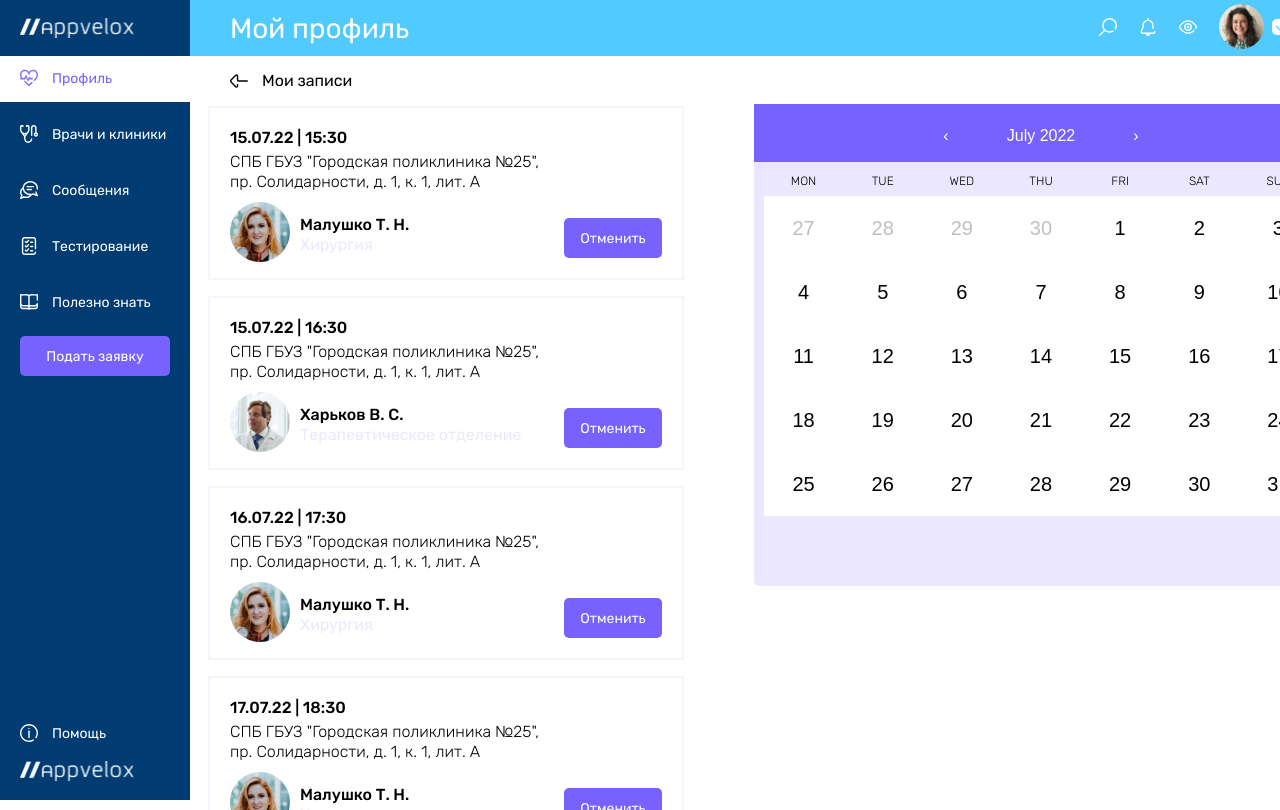
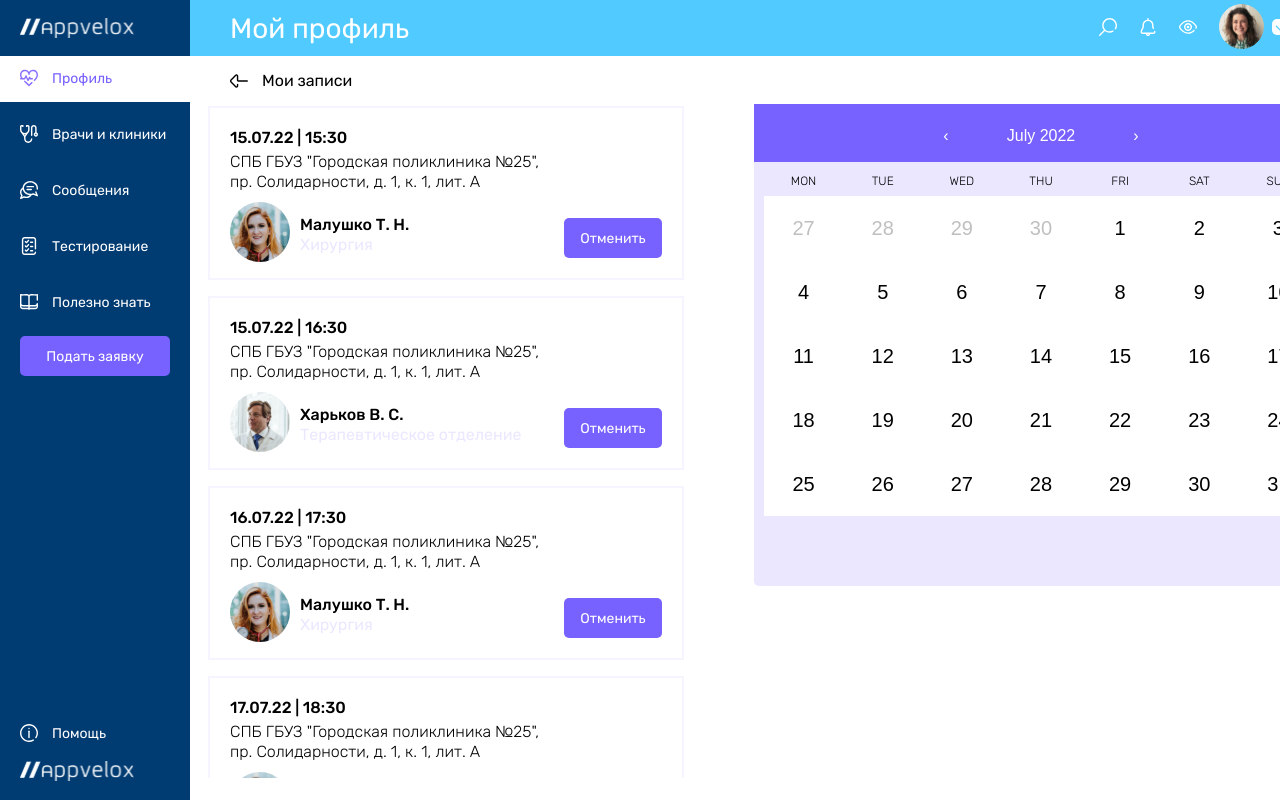
Before and after one commit to AfroSamuro/react_doctor_appointment, a React (Create React App) app: page /apps in a window 1280 px wide. Shown: the top 810 px of the page. Built offline with nearby package versions, Linux system fonts and the light colour scheme; the HTML template or start-up script is replaced by a standard one.

Commit message:
correcting apps height

```diff
--- a/src/pages/profileAppointment/ProfileApps.css
+++ b/src/pages/profileAppointment/ProfileApps.css
@@ -26,7 +26,7 @@
 
 .apps__docs {
     width: 506px;
-    height: 90vh;
+    height: 86vh;
     overflow-y: auto;
 }
 
```
